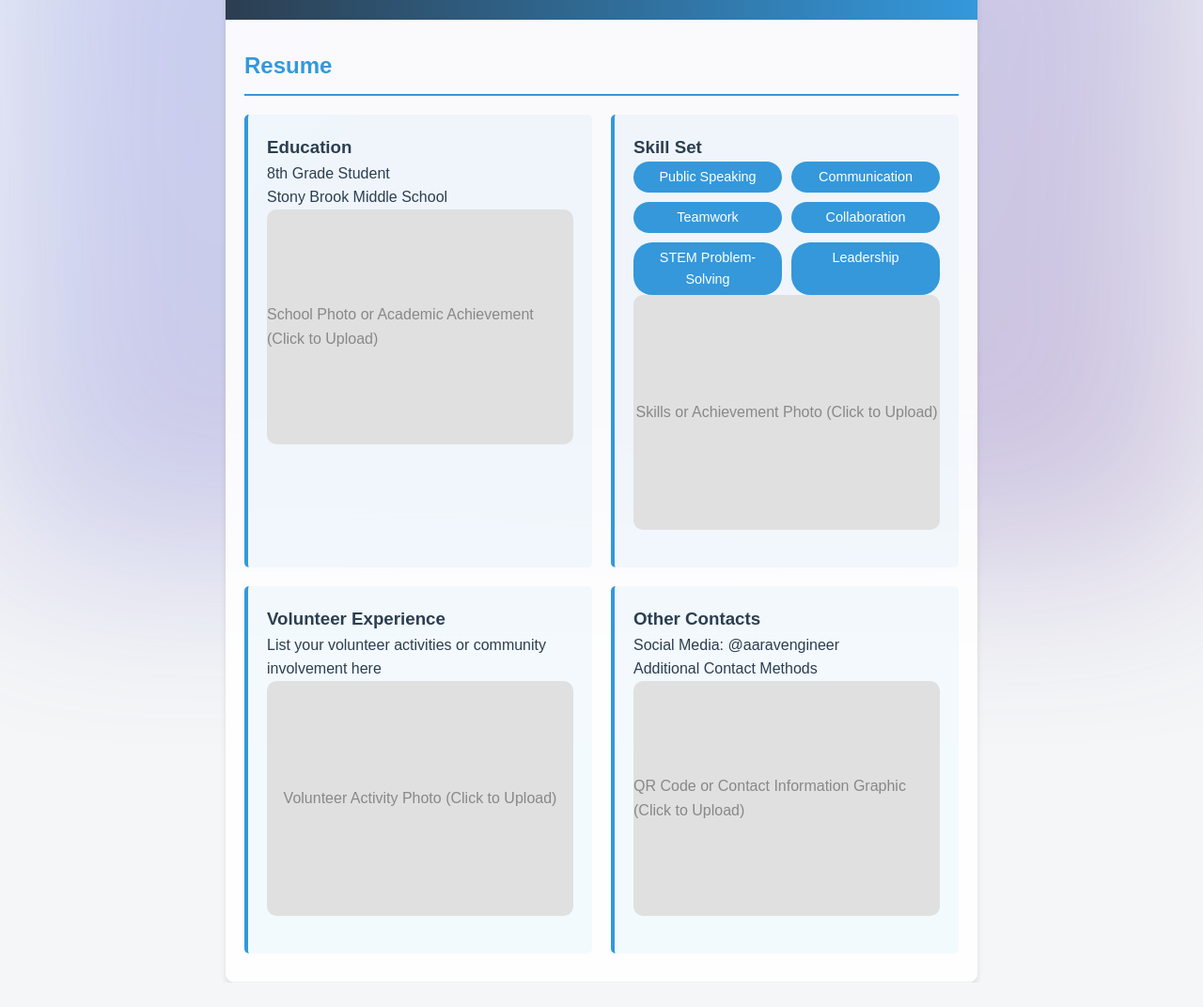
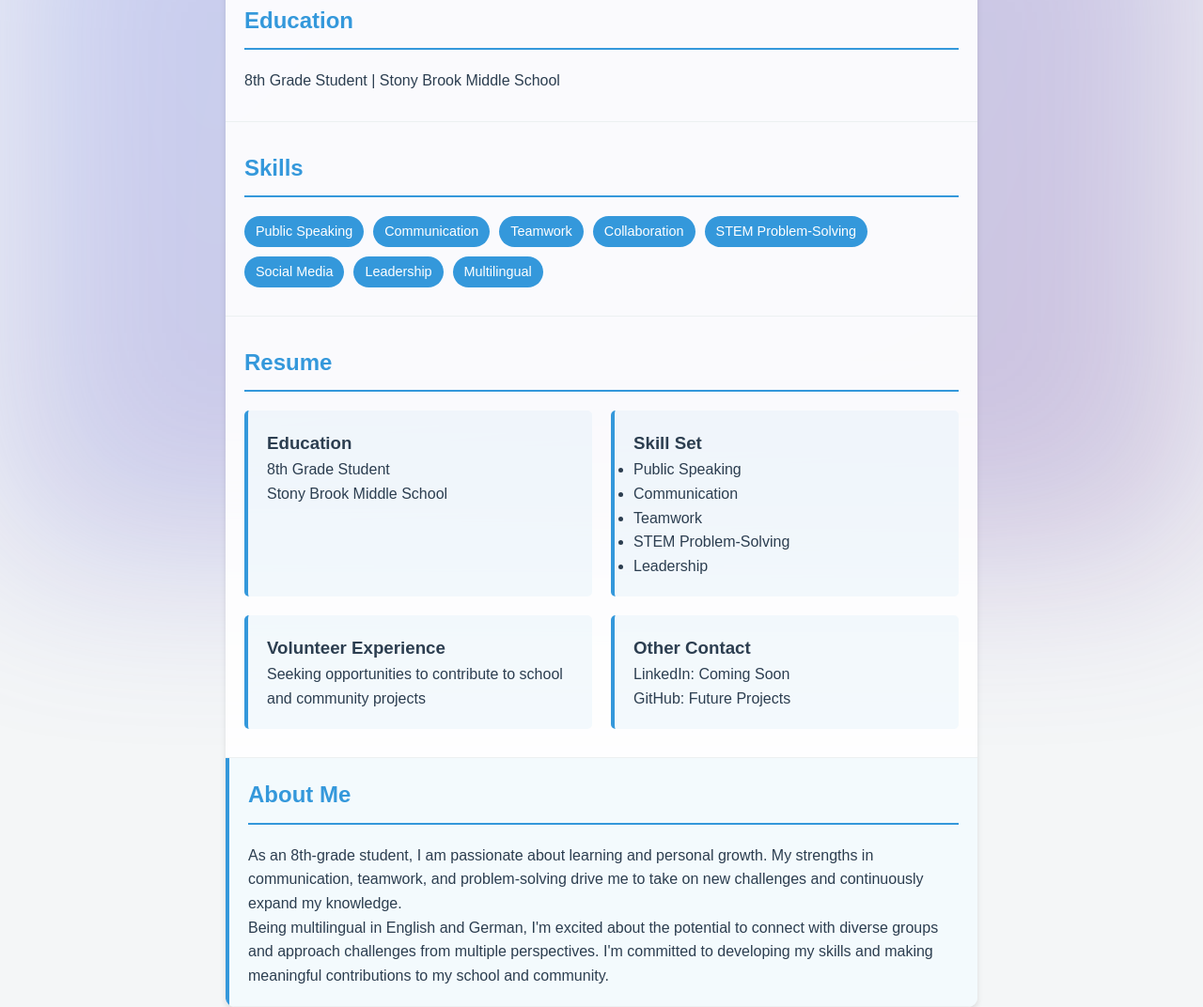
Before and after one commit to adotengineer/adotengineer.github.io, a plain HTML site: page index.html in a window 1280 px wide. Shown: the part 207-1279 px from the top of the page at 94% size. Before the commit the page ends 1253 px from the top, so only its background shows below. Drawn offline with Linux system fonts and the light colour scheme.

Commit message:
Update index.html

```diff
--- a/index.html
+++ b/index.html
@@ -54,15 +54,6 @@
             position: relative;
         }
 
-        .profile-photo {
-            width: 200px;
-            height: 200px;
-            border-radius: 50%;
-            object-fit: cover;
-            border: 4px solid white;
-            margin-bottom: 15px;
-        }
-
         .header h1 {
             font-size: 2.5em;
             margin-bottom: 10px;
@@ -89,6 +80,31 @@
             font-size: 1.5em;
         }
 
+        .skills-list {
+            display: flex;
+            flex-wrap: wrap;
+            gap: 10px;
+        }
+
+        .skill-tag {
+            background-color: var(--accent-color);
+            color: white;
+            padding: 5px 12px;
+            border-radius: 20px;
+            font-size: 0.9em;
+            transition: transform 0.3s ease;
+        }
+
+        .skill-tag:hover {
+            transform: scale(1.05);
+        }
+
+        .cover-letter {
+            background-color: rgba(52, 152, 219, 0.05);
+            border-left: 4px solid var(--accent-color);
+            padding: 20px;
+        }
+
         .resume-grid {
             display: grid;
             grid-template-columns: 1fr 1fr;
@@ -102,35 +118,12 @@
             border-radius: 5px;
         }
 
-        .skill-grid {
-            display: grid;
-            grid-template-columns: repeat(2, 1fr);
-            gap: 10px;
-        }
-
-        .skill-tag {
-            background-color: var(--accent-color);
-            color: white;
-            padding: 5px 12px;
-            border-radius: 20px;
-            font-size: 0.9em;
-            text-align: center;
-        }
-
-        .photo-placeholder {
-            width: 100%;
-            height: 250px;
-            background-color: #e0e0e0;
-            display: flex;
-            justify-content: center;
-            align-items: center;
-            color: #888;
-            border-radius: 10px;
-            margin-bottom: 20px;
-        }
-
         @media (max-width: 600px) {
-            .resume-grid, .skill-grid {
+            .container {
+                width: 100%;
+                border-radius: 0;
+            }
+            .resume-grid {
                 grid-template-columns: 1fr;
             }
         }
@@ -140,9 +133,6 @@
     <div class="background-blur"></div>
     <div class="container">
         <div class="header">
-            <!-- Profile Photo Placeholder -->
-            <img src="/api/placeholder/200/200" alt="Aarav Engineer" class="profile-photo">
-
             <h1>Aarav Engineer</h1>
             <div class="contact-info">
                 Email: aaravaengineer@gmail.com | Phone: 351-220-0966
@@ -150,65 +140,62 @@
         </div>
 
         <div class="section">
+            <h2 class="section-title">Education</h2>
+            <p>8th Grade Student | Stony Brook Middle School</p>
+        </div>
+
+        <div class="section">
+            <h2 class="section-title">Skills</h2>
+            <div class="skills-list">
+                <div class="skill-tag">Public Speaking</div>
+                <div class="skill-tag">Communication</div>
+                <div class="skill-tag">Teamwork</div>
+                <div class="skill-tag">Collaboration</div>
+                <div class="skill-tag">STEM Problem-Solving</div>
+                <div class="skill-tag">Social Media</div>
+                <div class="skill-tag">Leadership</div>
+                <div class="skill-tag">Multilingual</div>
+            </div>
+        </div>
+
+        <div class="section">
             <h2 class="section-title">Resume</h2>
             <div class="resume-grid">
-                <!-- Education Section -->
                 <div class="resume-section">
                     <h3>Education</h3>
                     <p>8th Grade Student</p>
                     <p>Stony Brook Middle School</p>
-
-                    <!-- Optional: Photo of school or academic achievement -->
-                    <div class="photo-placeholder">
-                        School Photo or Academic Achievement
-                        (Click to Upload)
-                    </div>
                 </div>
 
-                <!-- Skill Set Section -->
                 <div class="resume-section">
                     <h3>Skill Set</h3>
-                    <div class="skill-grid">
-                        <div class="skill-tag">Public Speaking</div>
-                        <div class="skill-tag">Communication</div>
-                        <div class="skill-tag">Teamwork</div>
-                        <div class="skill-tag">Collaboration</div>
-                        <div class="skill-tag">STEM Problem-Solving</div>
-                        <div class="skill-tag">Leadership</div>
-                    </div>
-
-                    <!-- Optional: Photo demonstrating skills -->
-                    <div class="photo-placeholder">
-                        Skills or Achievement Photo
-                        (Click to Upload)
-                    </div>
+                    <ul>
+                        <li>Public Speaking</li>
+                        <li>Communication</li>
+                        <li>Teamwork</li>
+                        <li>STEM Problem-Solving</li>
+                        <li>Leadership</li>
+                    </ul>
                 </div>
 
-                <!-- Volunteer Experience Section -->
                 <div class="resume-section">
                     <h3>Volunteer Experience</h3>
-                    <p>List your volunteer activities or community involvement here</p>
-
-                    <!-- Optional: Volunteer activity photo -->
-                    <div class="photo-placeholder">
-                        Volunteer Activity Photo
-                        (Click to Upload)
-                    </div>
+                    <p>Seeking opportunities to contribute to school and community projects</p>
                 </div>
 
-                <!-- Other Contact Section -->
                 <div class="resume-section">
-                    <h3>Other Contacts</h3>
-                    <p>Social Media: @aaravengineer</p>
-                    <p>Additional Contact Methods</p>
-
-                    <!-- Optional: QR Code or Additional Contact Photo -->
-                    <div class="photo-placeholder">
-                        QR Code or Contact Information Graphic
-                        (Click to Upload)
-                    </div>
+                    <h3>Other Contact</h3>
+                    <p>LinkedIn: Coming Soon</p>
+                    <p>GitHub: Future Projects</p>
                 </div>
             </div>
+        </div>
+
+        <div class="section cover-letter">
+            <h2 class="section-title">About Me</h2>
+            <p>As an 8th-grade student, I am passionate about learning and personal growth. My strengths in communication, teamwork, and problem-solving drive me to take on new challenges and continuously expand my knowledge.</p>
+
+            <p>Being multilingual in English and German, I'm excited about the potential to connect with diverse groups and approach challenges from multiple perspectives. I'm committed to developing my skills and making meaningful contributions to my school and community.</p>
         </div>
     </div>
 </body>
```
